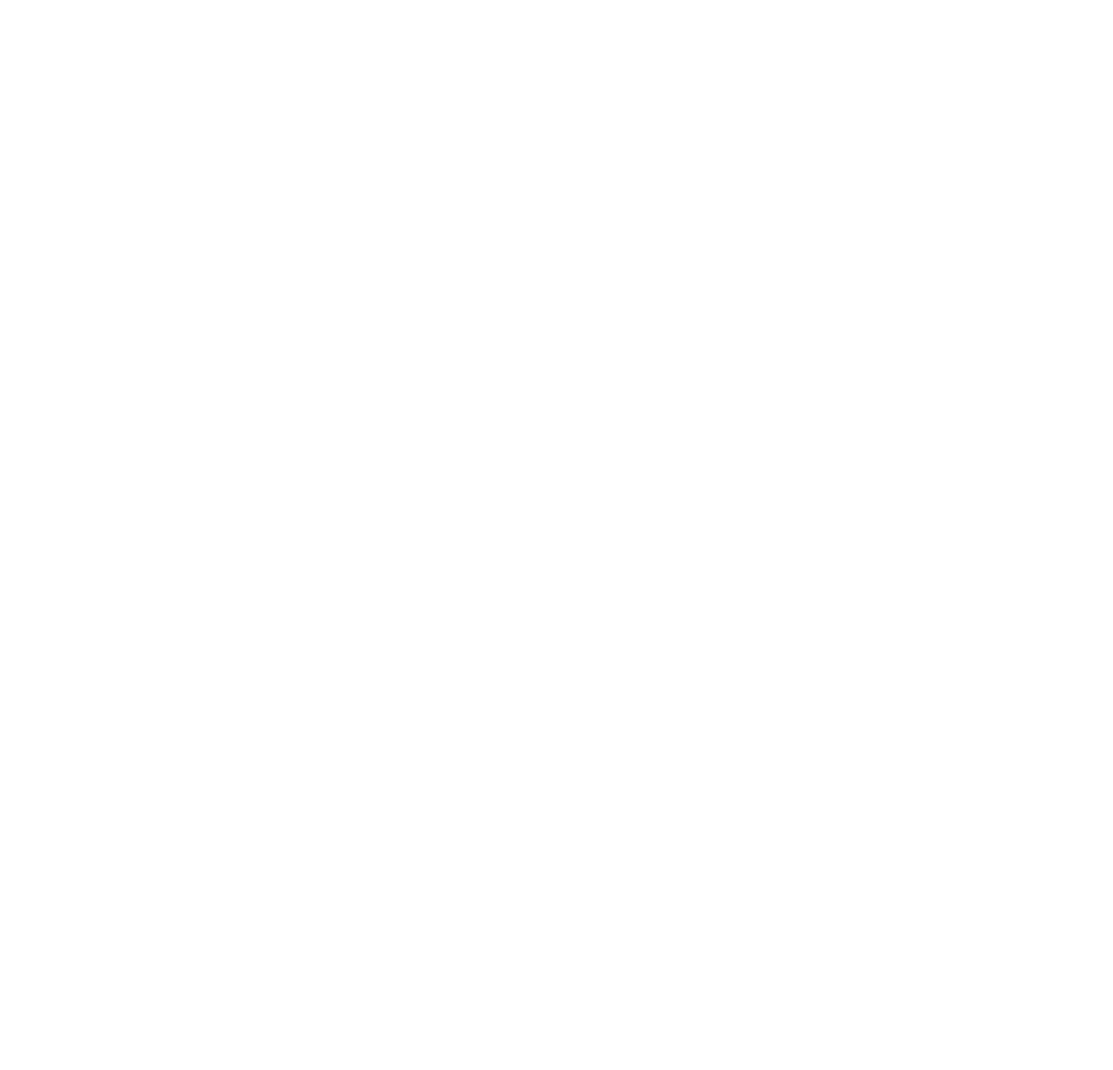
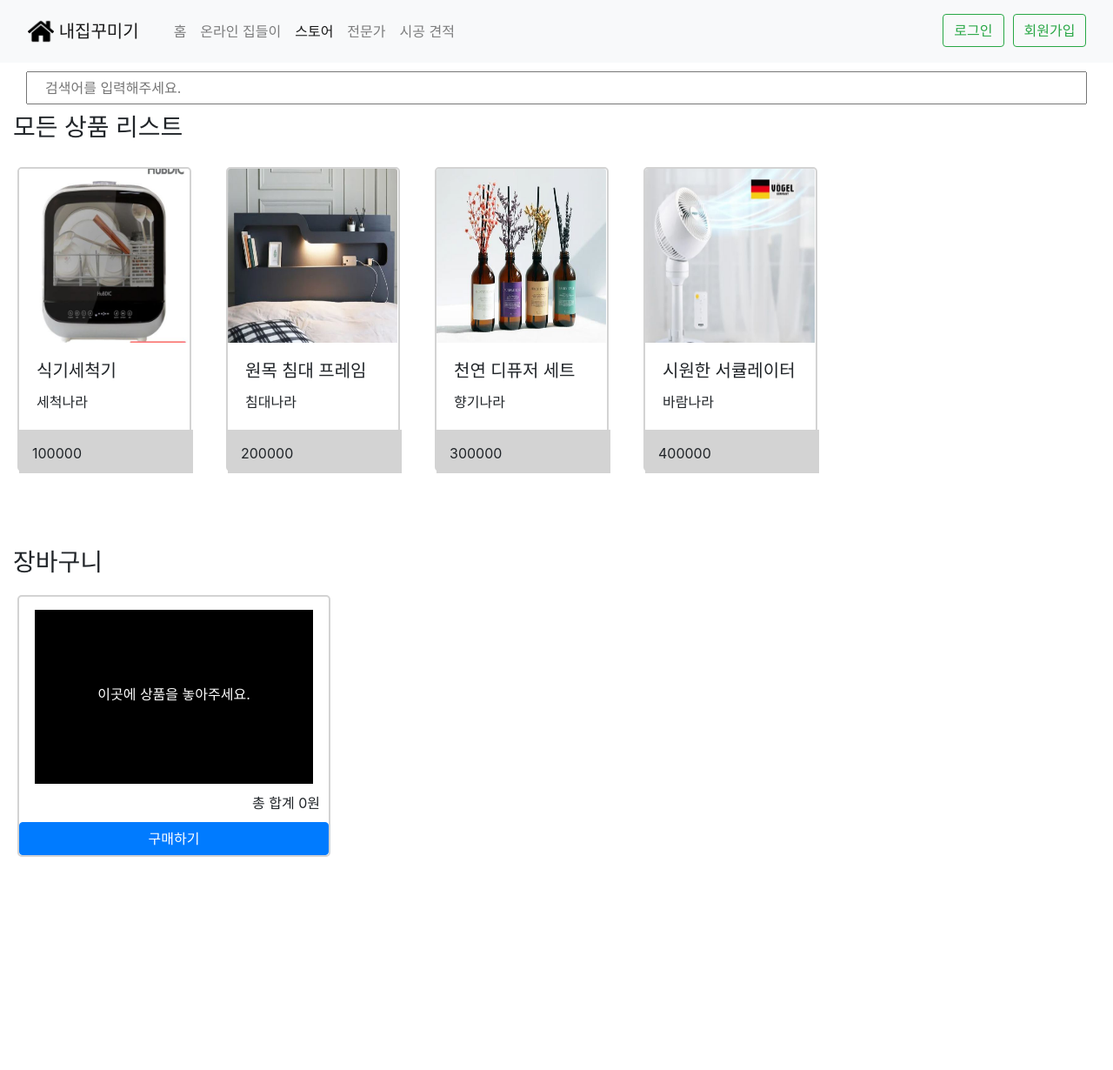
Before and after one commit to DingWallNG3/shop_project, a plain HTML site: page index.html in a window 1280 px wide. Shown: the whole page at 87% size. Before the commit the page ends 800 px from the top, so only its background shows below. Drawn offline with nearby package versions, Linux system fonts and the light colour scheme.

Commit message:
2021.12.19. 17.19.

```diff
--- /dev/null
+++ b/css/invoice.css
@@ -0,0 +1,20 @@
+.invoice {
+    position: fixed;
+    background: white;
+    display: none;
+    margin: auto;
+    border-radius: 10px;
+    width: 80%;
+    padding: 20px;
+    border: 2px solid lightgray;
+    z-index: 5;
+}
+.invoice-title {
+    padding: 10px 20px;
+}
+
+.invoice-top {
+    background: lightgray;
+    height: 50px;
+    width: 100%;
+}
--- /dev/null
+++ b/css/main.css
@@ -0,0 +1,75 @@
+.search-bar {
+    margin: 10px 30px;
+}
+
+.search-bar input {
+    width: 100%;
+    padding: 5px 20px;
+}
+
+.highlight {
+    background-color: yellow;
+}
+
+.product {
+    float: left;
+    height: 500px;
+}
+
+.product-list {
+    width: 1000px;
+}
+
+.card {
+    display: inline-block;
+    height: 350px;
+    width: 200px;
+    border: 2px solid lightgray;
+    border-radius: 5px;
+    margin: 20px;
+}
+.card-img-top {
+    margin: 0px;
+    height: 200px;
+    width: 195px;
+}
+
+.card-body {
+    width: 200px;
+}
+
+.card-bottom {
+    background-color: lightgray;
+    width: 200px;
+    height: 50px;
+    padding: 15px;
+}
+
+.cart {
+    display:inline-block;
+    width: 400px;
+    height: 600px;
+}
+
+.cart-body {
+    margin: 20px;
+    padding-top: 15px;
+    border: 2px solid lightgray;
+    border-radius: 5px;
+}
+
+.put-area {
+    background: black;
+    color: white;
+    width: 90%;
+    height: 200px;
+    text-align: center;
+    padding-top: 85px;
+    margin: auto;
+}
+
+.cart-text {
+    text-align: right;
+    padding: 10px;
+    margin-bottom: 0px;
+}
--- a/index.html
+++ b/index.html
@@ -5,15 +5,103 @@
     <meta name="viewport" content="width=device-width, initial-scale=1, shrink-to-fit=no">
     <link crossorigin="anonymous" href="https://cdn.jsdelivr.net/npm/bootstrap@4.6.1/dist/css/bootstrap.min.css"
           integrity="sha384-zCbKRCUGaJDkqS1kPbPd7TveP5iyJE0EjAuZQTgFLD2ylzuqKfdKlfG/eSrtxUkn" rel="stylesheet">
+    <link rel="stylesheet" href="css/invoice.css">
+    <link rel="stylesheet" href="css/main.css">
     <title>Hello, world!</title>
 </head>
 <body>
+
+<!--영수증-->
+    <div class="invoice">
+        <div class="invoice-top"></div>
+        <div class="invoice-title">
+            <h3>영수증</h3>
+            <p class="invoice-time">시간</p>
+        </div>
+        <canvas class="invoice-canvas"></canvas>
+        <hr>
+        <div class="invoice_bot">
+            <button class="invoice-close btn-danger">닫기</button>
+        </div>
+    </div>
+
+<!--Navi bar-->
+    <nav class="navbar navbar-expand-lg navbar-light bg-light" style="background: black;">
+        <nav class="navbar navbar-light bg-light">
+            <a class="navbar-brand" href="#">
+                <img src="img/home.png" width="30" height="30" class="d-inline-block align-top" alt="">
+                내집꾸미기
+            </a>
+        </nav>
+        <button class="navbar-toggler" type="button" data-toggle="collapse" data-target="#navbarSupportedContent" aria-controls="navbarSupportedContent" aria-expanded="false" aria-label="Toggle navigation">
+            <span class="navbar-toggler-icon"></span>
+        </button>
+
+        <div class="collapse navbar-collapse" id="navbarSupportedContent">
+            <ul class="navbar-nav mr-auto">
+                <li class="nav-item">
+                    <a class="nav-link" href="#">홈 <span class="sr-only">(current)</span></a>
+                </li>
+                <li class="nav-item">
+                    <a class="nav-link" href="#">온라인 집들이</a>
+                </li>
+                <li class="nav-item active">
+                    <a class="nav-link" href="#">스토어</a>
+                </li>
+                <li class="nav-item">
+                    <a class="nav-link" href="#">전문가</a>
+                </li>
+                <li class="nav-item">
+                    <a class="nav-link" href="#">시공 견적</a>
+                </li>
+
+                <form class="form-inline my-2 my-lg-0" style="position: absolute; right: 2%;">
+                    <button class="btn btn-outline-success my-2 my-sm-0" type="button" style="margin: 5px;">로그인</button>
+                    <button class="btn btn-outline-success my-2 my-sm-0" type="button" style="margin: 5px;">회원가입</button>
+                </form>
+            </ul>
+        </div>
+    </nav>
+
+<!--search bar-->
+    <div class="search-bar">
+        <input type="text" placeholder="검색어를 입력해주세요." id="search">
+    </div>
+
+
+<!--메인창-->
+    <div>
+    <!-- 상품 리스트 -->
+        <div class="product">
+            <div>
+                <h3 style="text-align: left; padding-left: 15px;">모든 상품 리스트</h3>
+            </div>
+            <div class="product-list">
+            </div>
+        </div>
+
+    <!-- 장바구니-->
+        <div class="cart">
+            <div>
+                <h3 style="text-align: left; padding-left: 15px;">장바구니</h3>
+            </div>
+            <div class="cart-body">
+                <div class="put-area">이곳에 상품을 놓아주세요.</div>
+                <p class="cart-text">총 합계 0원</p>
+                <a href="#" class="btn btn-primary" style="width: 100%;">구매하기</a>
+            </div>
+        </div>
+    </div>
+
     <script crossorigin="anonymous"
             integrity="sha256-/xUj+3OJU5yExlq6GSYGSHk7tPXikynS7ogEvDej/m4="
             src="https://code.jquery.com/jquery-3.6.0.min.js"></script>
     <script crossorigin="anonymous"
             integrity="sha384-fQybjgWLrvvRgtW6bFlB7jaZrFsaBXjsOMm/tB9LTS58ONXgqbR9W8oWht/amnpF"
             src="https://cdn.jsdelivr.net/npm/bootstrap@4.6.1/dist/js/bootstrap.bundle.min.js"></script>
+    <script src="js/invoice.js"></script>
+    <script src="js/main.js"></script>
+    <script src="js/top_menu.js"></script>
 
 </body>
 </html>
--- /dev/null
+++ b/js/invoice.js
@@ -0,0 +1,22 @@
+let dt = new Date();
+let now = dt.getFullYear() + '-' + dt.getMonth() + '-' + dt.getDate() + '  ' + dt.getHours() + ':' + dt.getMinutes() + ':' + dt.getSeconds()
+$('.invoice-time').html(now);
+
+$('.invoice-close').on('click', () =>{
+  $('.invoice').css('display', 'none');
+});
+
+
+function productDetail(products) {
+  let canvas = document.getElementById('invoice-canvas');
+  let c = canvas.getContext("2d");
+  c.font = '20px serif';
+  for (let i = 0; i < products.length; i++){
+    c.fillText('상품이름', 30, 30);
+    c.fillText('회사명', 30, 50);
+    c.fillText('가격', 30, 70);
+    c.fillText('수량', 30, 90);
+    c.fillText('합계', 30, 110);
+  }
+  c.fillText('총합계', 30, 170);
+}
--- /dev/null
+++ b/js/main.js
@@ -0,0 +1,87 @@
+// $.ajax({
+//   url: 'json/store.json',
+//   dataType: 'json'
+//   }).done((data) => {
+//     makeCard(data);
+// });
+
+let products = [
+  {
+    "id": 0,
+    "product_name": "식기세척기",
+    "brand_name": "세척나라",
+    "photo": "pr1.jpg",
+    "price": 100000
+  },
+  {
+    "id": 1,
+    "product_name": "원목 침대 프레임",
+    "brand_name": "침대나라",
+    "photo": "pr2.jpg",
+    "price": 200000
+  },
+  {
+    "id": 2,
+    "product_name": "천연 디퓨저 세트",
+    "brand_name": "향기나라",
+    "photo": "pr3.jpg",
+    "price": 300000
+  },
+  {
+    "id": 3,
+    "product_name": "시원한 서큘레이터",
+    "brand_name": "바람나라",
+    "photo": "pr4.jpg",
+    "price": 400000
+  }
+];
+
+makeCard(products);
+
+function clearCard() {
+  $('.product-list').html('');
+}
+
+function makeCard(list) {
+  clearCard();
+  list.forEach((i) => {
+    let tmp =
+      `<div class="card">
+        <img src="img/${i.photo}" class="card-img-top" alt="...">
+        <div class="card-body">
+            <h5 class="card-title">${i.product_name}</h5>
+            <p class="card-text">${i.brand_name}</p>
+        </div>
+        <div class="card-bottom">${i.price}</div>
+      </div>`;
+    $('.product-list').append(tmp);
+  });
+}
+
+
+// 검색창 이벤트리스너
+$('#search').on('input', () => {
+  let word = $('#search').val();
+  let cards = $('.card');
+
+  for (let i = 0; i < cards.length; i++) {
+    cards.eq(i).html(cards.eq(i).html().replaceAll('<span class=highlight>',''));
+    cards.eq(i).html(cards.eq(i).html().replaceAll('</span>',''));
+  }
+
+  for (let i = 0; i < cards.length; i++) {
+    $('.card').eq(i).css('display', 'inline-block');
+  }
+
+  let tmp = ['card-title', 'card-text', 'card-bottom'];
+  for (let i = 0; i < cards.length; i++) {
+    if (cards.eq(i).html().indexOf(word) == -1) {
+      $('.card').eq(i).css('display', 'none');
+    } else {
+      tmp.forEach((e) => {
+        let title = $('.${e}').eq(i);
+        title.html(title.html().replaceAll(word, '<span class=highlight>'+ word + '</span>'));
+      });
+    }
+  }
+});
--- a/js/top_menu.js
+++ b/js/top_menu.js
@@ -0,0 +1,4 @@
+$('nav-item').on('click', (e) => {
+  $('.active').removeClass('active');
+  e.target.addClass('active');
+});
```
Also changed, not shown: img/home.png (added), img/pr1.jpg (renamed from rsc/pr1.JPG), img/pr2.jpg (renamed from rsc/pr2.jpg), img/pr3.jpg (renamed from rsc/pr3.JPG), img/pr4.jpg (renamed from rsc/pr4.JPG), json/store.json (renamed from rsc/store.json).
